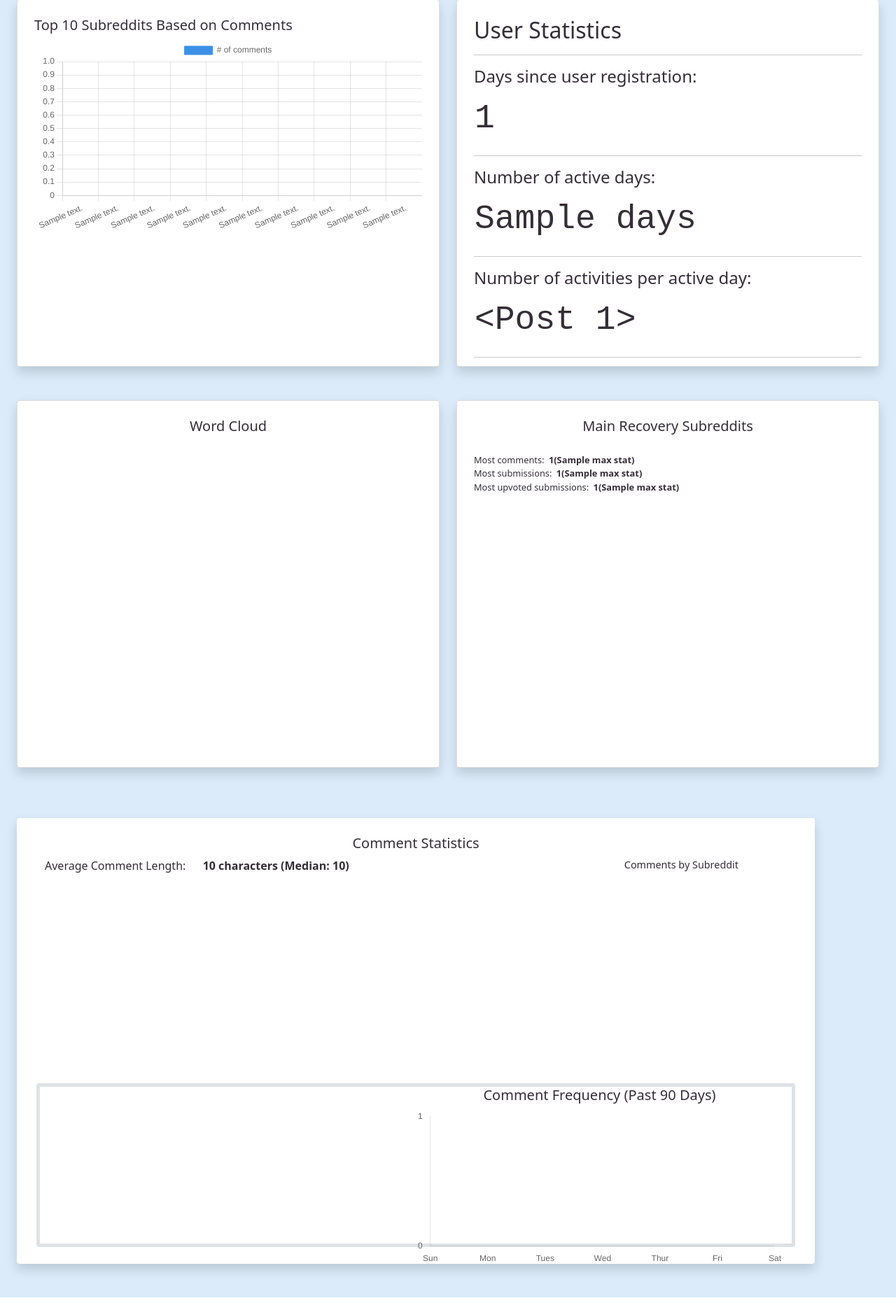
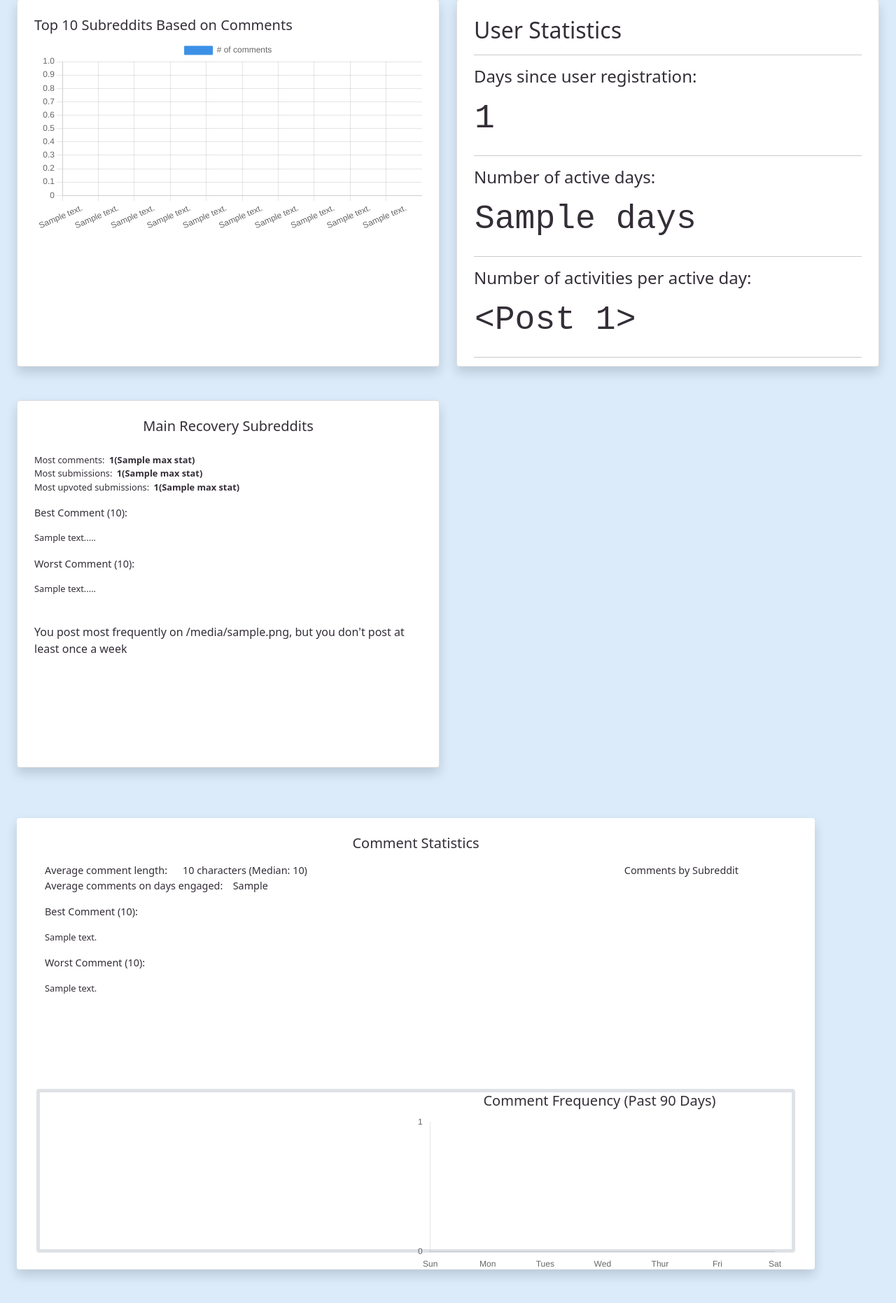
Before and after one commit to lawndarts/Reddit-Recovery-Dashboard, a Flask app: template dashboard/templates/dashboard.html in a window 1280 px wide. Shown: the part 675-2537 px from the top of the page at 70% size. Run offline with Flask 2, Linux system fonts and the light colour scheme; tables that the repository leaves empty hold one stand-in row (values such as "Sample post"); the template is opened without the code that fills it: values that come from a table or form of the project are taken from there, most other values are stand-ins (such as "Sample title", 1, 10 or a date in 2020); a map, chart or similar area stays blank.

Commit message:
Dashboard updates.

```diff
--- a/dashboard/templates/dashboard.html
+++ b/dashboard/templates/dashboard.html
@@ -84,7 +84,7 @@ Dashboard
       </div>
 
       <div class="row">
-        <div class="col-sm-6">
+        <!-- <div class="col-sm-6">
           <div class="card shadow p-2  mb-5 bg-white rounded">
             <div class="card-body">
               <h5 class="card-title d-flex justify-content-center">Word Cloud</h5>
@@ -92,7 +92,7 @@ Dashboard
 
             </div>
           </div>
-        </div>
+        </div> -->
         <div class="col-sm-6">
           <div class="card shadow p-2  mb-5 bg-white rounded">
             <div class="card-body flex-column">
@@ -103,8 +103,17 @@ Dashboard
                   Most submissions:&ensp;<strong>{{ maxStats[1][0] }}({{ maxStats[1][1] }})</strong><br>
                   Most upvoted submissions:&ensp;<strong>{{ maxStats[2][0] }}({{ maxStats[2][1] }})</strong><br>
                 </p>
+                <p class="card-text lead" style="font-size: .9em;"><strong>Best Comment ({{ bestComment['score'] }}): </strong></p>
+                <p class="card-text lead" style="font-size: .8em;">{{ bestComment['body'][0:200] }}....</p>
+                <p class="card-text lead" style="font-size: .9em;"><strong>Worst Comment ({{ worstComment['score'] }}): </strong></p>
+                <p class="card-text lead" style="font-size: .8em;">{{ worstComment['body'][0:200] }}....</p>
+                <br>
+                {% if weeklyComments %}
+                <p>naaa</p>
+                {% else %}
+                <p>You post most frequently on {{ mainRecoverySub }}, but you don't post at least once a week</p>
+                {% endif %}
               </div>
-              <p class="card-text"></p>
             </div>
           </div>
         </div>
@@ -115,7 +124,7 @@ Dashboard
       <div class="card-body">
         <div class="d-flex pb-0 mb-0 justify-content-center">
           <div>
-            <h5 class="mb-0"> Comment Statistics</h5>
+            <h5 class="mb-0 pb-2"> Comment Statistics</h5>
           </div>
 
         </div>
@@ -124,8 +133,13 @@ Dashboard
           <div class="d-flex flex-column mt-2" style="width: 70%;">
 
 
-              <p class="card-text" >Average Comment Length: &emsp;
-                <strong>{{ avgStats[0] }} characters (Median: {{ avgStats[1] }})</strong></p>
+              <p class="card-text lead" style="font-size: .9em;">Average comment length: &emsp;
+                <strong>{{ avgStats[0] }} characters (Median: {{ avgStats[1] }})</strong>
+              <br>Average comments on days engaged:&emsp;<strong>{{ daysEngaged }}  </strong></p>
+              <p class="card-text lead" style="font-size: .9em;"><strong>Best Comment ({{ bestComment['score'] }}): </strong></p>
+              <p class="card-text lead" style="font-size: .8em;">{{ bestComment['body'][0:200] }}</p>
+              <p class="card-text lead" style="font-size: .9em;"><strong>Worst Comment ({{ worstComment['score'] }}): </strong></p>
+              <p class="card-text lead" style="font-size: .8em;">{{ worstComment['body'][0:200] }}</p>
           </div>
           <!-- second column row 1-->
           <div class="d-flex flex-column mt-2 justify-content-center" style="width: 30%;">
```
Also changed, not shown: dashboard/routes.py (+12 -4 lines), dashboard/stats.py (+22 -2 lines).
